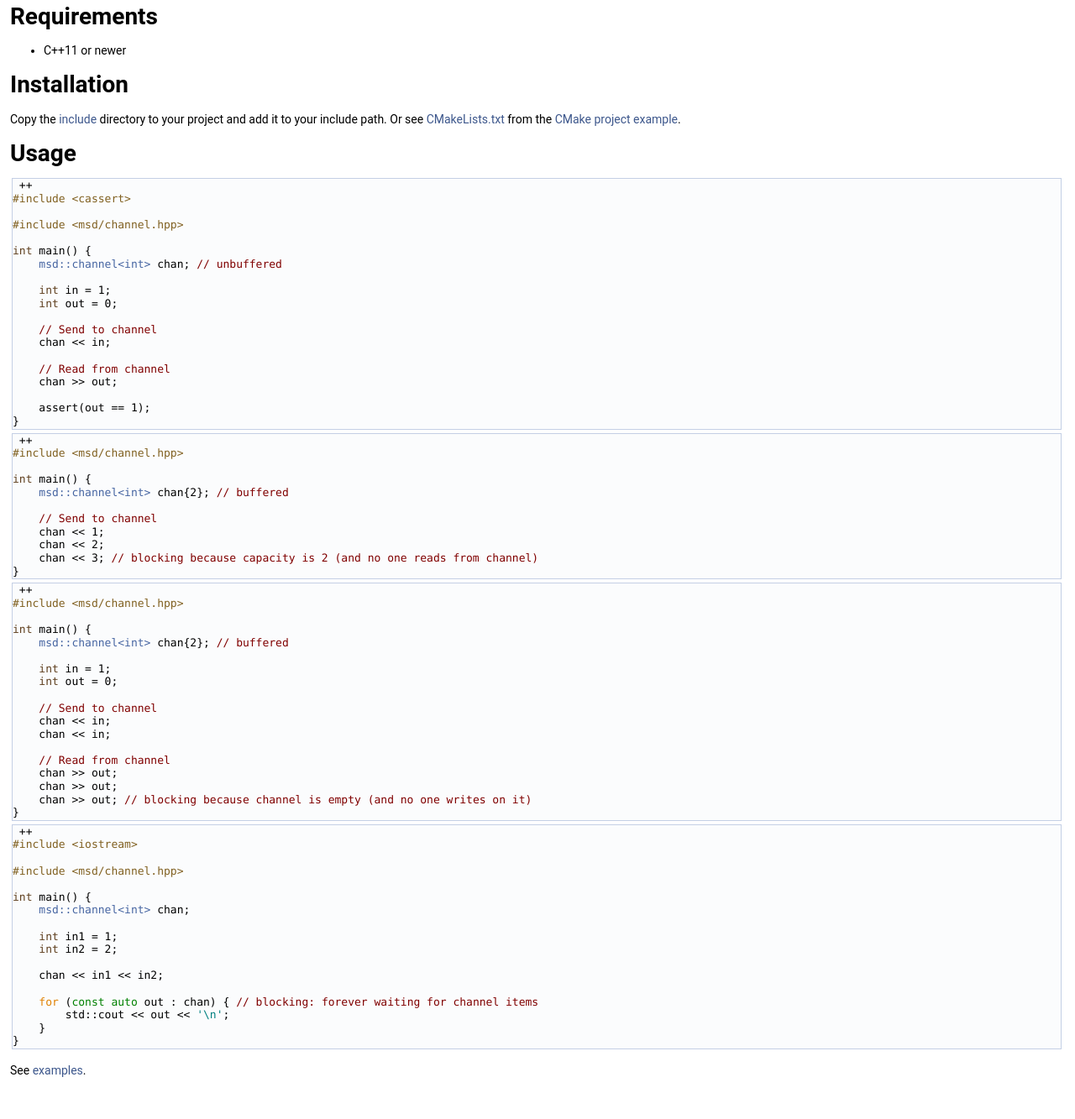
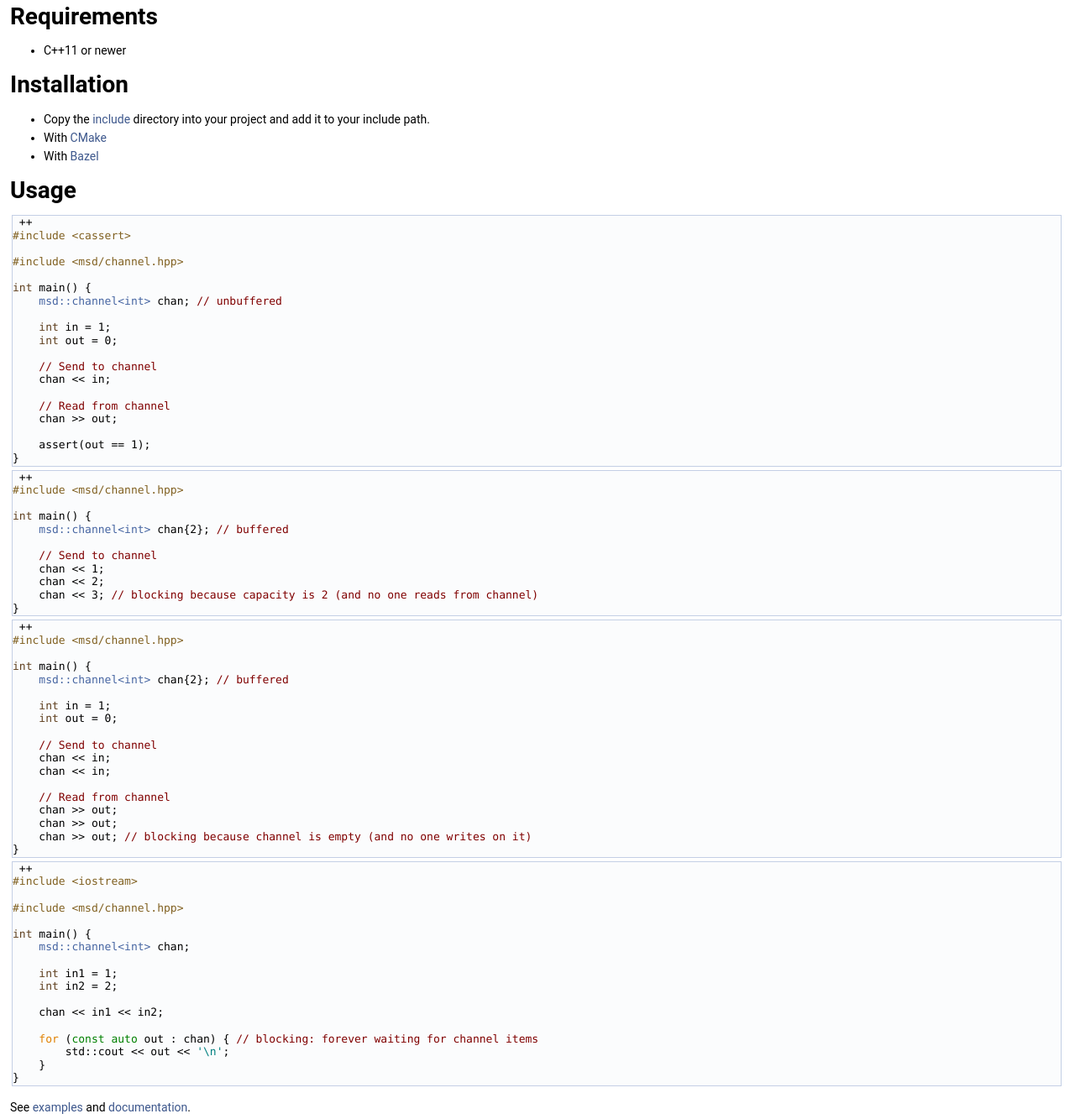
Before and after one commit to andreiavrammsd/cpp-channel, a plain HTML site: page index.html in a window 1280 px wide. Shown: the part 709-2042 px from the top of the page at 84% size. Drawn offline with Linux system fonts and the light colour scheme.

Commit message:
deploy: 37ddcd336d98fa39dc73ead7455f295fa3d5c869

```diff
--- a/index.html
+++ b/index.html
@@ -92,7 +92,11 @@ Requirements</h1>
 </ul>
 <h1><a class="anchor" id="autotoc_md3"></a>
 Installation</h1>
-<p>Copy the <a href="https://github.com/andreiavrammsd/cpp-channel/tree/master/include">include</a> directory to your project and add it to your include path. Or see <a href="https://github.com/andreiavrammsd/cpp-channel/blob/master/examples/cmake-project/CMakeLists.txt">CMakeLists.txt</a> from the <a href="https://github.com/andreiavrammsd/cpp-channel/tree/master/examples/cmake-project">CMake project example</a>.</p>
+<ul>
+<li>Copy the <a href="https://github.com/andreiavrammsd/cpp-channel/tree/master/include">include</a> directory into your project and add it to your include path.</li>
+<li>With <a href="https://github.com/andreiavrammsd/cpp-channel/tree/master/examples/cmake-project">CMake</a></li>
+<li>With <a href="https://github.com/andreiavrammsd/cpp-channel/tree/master/examples/bazel-project">Bazel</a></li>
+</ul>
 <h1><a class="anchor" id="autotoc_md4"></a>
 Usage</h1>
 <div class="fragment"><div class="line"> ++</div>
@@ -161,7 +165,7 @@ Usage</h1>
 <div class="line">        std::cout &lt;&lt; out &lt;&lt; <span class="charliteral">&#39;\n&#39;</span>;</div>
 <div class="line">    }</div>
 <div class="line">}</div>
-</div><!-- fragment --><p>See <a href="https://github.com/andreiavrammsd/cpp-channel/tree/master/examples">examples</a>.</p>
+</div><!-- fragment --><p>See <a href="https://github.com/andreiavrammsd/cpp-channel/tree/master/examples">examples</a> and <a href="https://andreiavrammsd.github.io/cpp-channel/">documentation</a>.</p>
 <p><br  />
 </p>
 <p>Developed with <a href="https://www.jetbrains.com/?from=serializer">CLion</a> and <a href="https://code.visualstudio.com/">Visual Studio Code</a>. </p>
```
